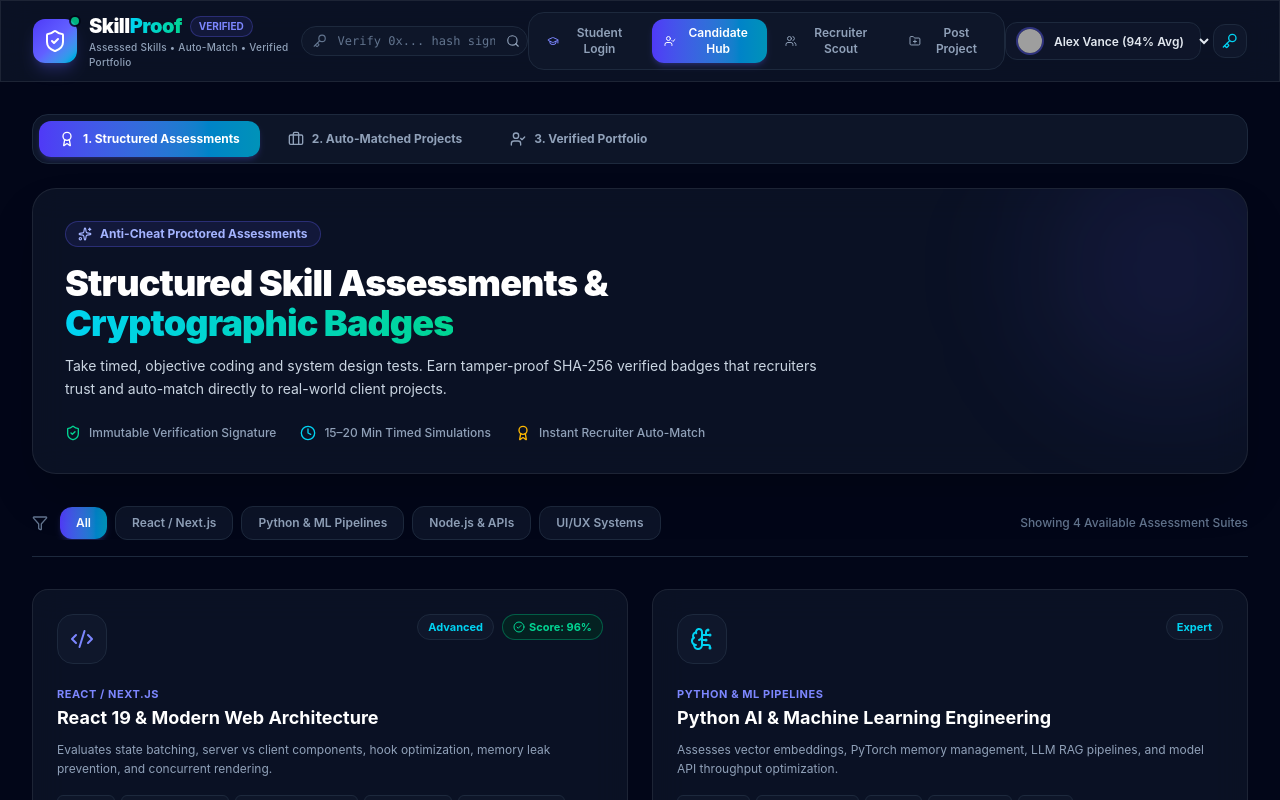
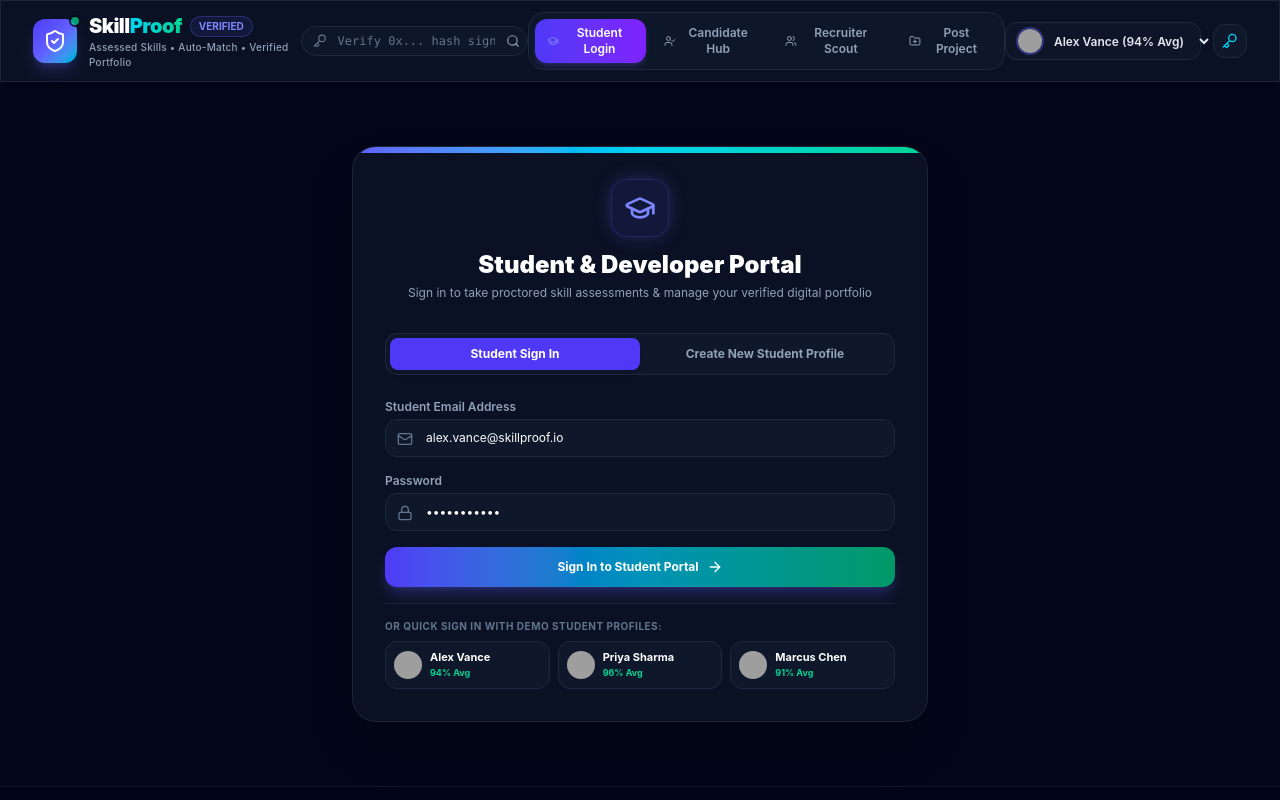
Before and after one commit to Pamela1005/SCC-Hackathon-, a React (Vite) app: page / in a window 1280 px wide. Shown: the top 800 px of the page. Built offline with nearby package versions, Linux system fonts and the light colour scheme; grey boxes are pictures that could not be loaded.

Commit message:
Set default landing page to Student Login and auto-navigate to Verified Portfolio after login

```diff
--- a/src/App.jsx
+++ b/src/App.jsx
@@ -12,7 +12,8 @@ import { Award, Briefcase, UserCheck, CheckCircle2, Info, Sparkles, GraduationCa
 
 export function AppContent() {
   const { activeRole, notification } = useApp();
-  const [candidateTab, setCandidateTab] = useState('assessments');
+  // Default candidate tab to 'portfolio' so signing in opens their Verified Skill Profile directly!
+  const [candidateTab, setCandidateTab] = useState('portfolio');
 
   return (
     <div className="min-h-screen bg-slate-950 text-slate-100 flex flex-col font-sans">
@@ -47,6 +48,18 @@ export function AppContent() {
             {/* Candidate Internal Module Tabs */}
             <div className="flex items-center gap-2 p-1.5 rounded-2xl bg-slate-900/90 border border-slate-800 w-full sm:w-auto overflow-x-auto">
               <button
+                onClick={() => setCandidateTab('portfolio')}
+                className={`flex items-center gap-2 px-5 py-2.5 rounded-xl text-xs font-bold transition-all whitespace-nowrap ${
+                  candidateTab === 'portfolio'
+                    ? 'bg-gradient-to-r from-violet-600 to-indigo-600 text-white shadow-md shadow-violet-500/20'
+                    : 'text-slate-400 hover:text-slate-200 hover:bg-slate-800/40'
+                }`}
+              >
+                <UserCheck className="w-4 h-4" />
+                <span>1. Verified Digital Portfolio</span>
+              </button>
+
+              <button
                 onClick={() => setCandidateTab('assessments')}
                 className={`flex items-center gap-2 px-5 py-2.5 rounded-xl text-xs font-bold transition-all whitespace-nowrap ${
                   candidateTab === 'assessments'
@@ -55,7 +68,7 @@ export function AppContent() {
                 }`}
               >
                 <Award className="w-4 h-4" />
-                <span>1. Structured Assessments</span>
+                <span>2. Structured Assessments</span>
               </button>
 
               <button
@@ -67,26 +80,14 @@ export function AppContent() {
                 }`}
               >
                 <Briefcase className="w-4 h-4" />
-                <span>2. Auto-Matched Projects</span>
-              </button>
-
-              <button
-                onClick={() => setCandidateTab('portfolio')}
-                className={`flex items-center gap-2 px-5 py-2.5 rounded-xl text-xs font-bold transition-all whitespace-nowrap ${
-                  candidateTab === 'portfolio'
-                    ? 'bg-gradient-to-r from-violet-600 to-indigo-600 text-white shadow-md shadow-violet-500/20'
-                    : 'text-slate-400 hover:text-slate-200 hover:bg-slate-800/40'
-                }`}
-              >
-                <UserCheck className="w-4 h-4" />
-                <span>3. Verified Portfolio</span>
+                <span>3. Auto-Matched Projects</span>
               </button>
             </div>
 
             {/* Candidate Module Content */}
+            {candidateTab === 'portfolio' && <VerifiedPortfolio />}
             {candidateTab === 'assessments' && <AssessmentCatalog />}
             {candidateTab === 'matching' && <AutoMatchingHub />}
-            {candidateTab === 'portfolio' && <VerifiedPortfolio />}
 
           </div>
         )}
--- a/src/context/AppContext.jsx
+++ b/src/context/AppContext.jsx
@@ -4,7 +4,8 @@ import { INITIAL_CANDIDATES, ASSESSMENT_SUITES, REAL_WORLD_PROJECTS } from '../d
 const AppContext = createContext();
 
 export function AppProvider({ children }) {
-  const [activeRole, setActiveRole] = useState('candidate'); // 'candidate' | 'recruiter' | 'project_creator' | 'student_login'
+  // Default to 'student_login' so Student Login Page opens FIRST on load!
+  const [activeRole, setActiveRole] = useState('student_login');
   const [activeCandidateId, setActiveCandidateId] = useState('cand-1');
 
   const [candidates, setCandidates] = useState(() => {
@@ -56,7 +57,6 @@ export function AppProvider({ children }) {
       showToast(`Welcome back, ${found.name}! Signed into Student Verified Portal.`);
       return true;
     } else {
-      // Create session for entered email if not existing
       const demoCand = candidates[0];
       setActiveCandidateId(demoCand.id);
       showToast(`Logged in as ${demoCand.name} (${demoCand.email})`);
```
